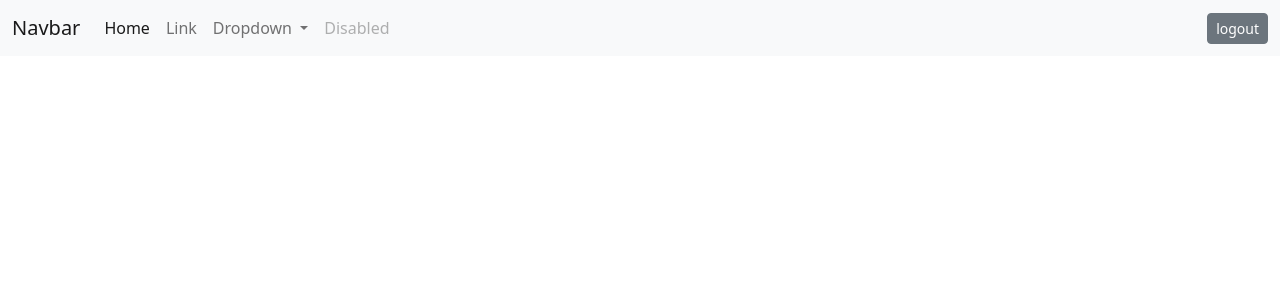
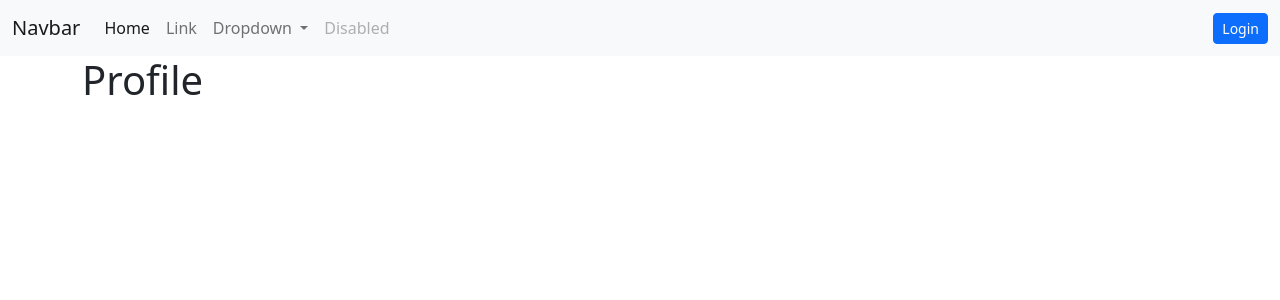
Before and after one commit to santoshkpatro/cleanform, a Vue app: page /profile in a window 1280 px wide. Shown: the top 300 px of the page. Built offline with nearby package versions, Linux system fonts and the light colour scheme; no server answers; sample sign-in values are in the browser's storage.

Commit message:
basic setup done

```diff
--- a/src/App.vue
+++ b/src/App.vue
@@ -3,13 +3,23 @@ import { onMounted } from 'vue'
 import { RouterLink, RouterView } from 'vue-router'
 import Navbar from './components/Navbar.vue'
 import { useAuthStore } from './stores/auth'
+import { getUserStatus } from './api'
 
-onMounted(() => {
+
+onMounted(async () => {
   const authStore = useAuthStore()
 
   const access_token = localStorage.getItem('access_token')
   if (access_token) {
-    authStore.setAuthUser(access_token)
+
+    try {
+      await getUserStatus(access_token)
+      authStore.setAuthUser(access_token)
+    } catch (e) {
+      console.log(e)
+      localStorage.removeItem('access_token')
+    }
+
   }
 })
 </script>
--- a/src/api.js
+++ b/src/api.js
@@ -4,7 +4,14 @@ export const http = axios.create({
   baseURL: 'http://127.0.0.1:8000/v1/',
 })
 
+export const getUserStatus = (access_token) => http.get('auth/status/', {
+  headers: {
+    'Authorization': `Bearer ${access_token}`
+  }
+})
+
 export const authLogin = (data) => http.post('auth/login/', data)
+
 export const verifyRegistrationToken = (token) =>
   http.get('auth/register/', {
     params: {
@@ -18,9 +25,14 @@ export const sendRegistrationEmail = (email) =>
       email,
     },
   })
+
 export const register = (credentials, token) =>
   http.post('auth/register/', credentials, {
     params: {
       token: token,
     },
   })
+
+export const getProfile = () => http.get('auth/profile/')
+
+export const getForms = () => http.get('forms/')
--- a/src/components/Navbar.vue
+++ b/src/components/Navbar.vue
@@ -54,7 +54,7 @@ function handleLogout() {
         </ul>
         <ul class="navbar-nav">
           <li class="nav-item" v-if="!authStore.isLoggedIn">
-            <router-link class="btn btn-sm btn-primary" :to="{ name: 'Login' }"
+            <router-link class="btn btn-sm btn-primary" :to="{ name: 'login' }"
               >Login</router-link
             >
           </li>
--- a/src/router/index.js
+++ b/src/router/index.js
@@ -1,5 +1,6 @@
 import { createRouter, createWebHistory } from 'vue-router'
 import HomeView from '../views/HomeView.vue'
+
 
 const router = createRouter({
   history: createWebHistory(import.meta.env.BASE_URL),
@@ -23,17 +24,43 @@ const router = createRouter({
       children: [
         {
           path: 'login',
-          name: 'Login',
+          name: 'login',
           component: () => import('../views/auth/Login.vue'),
         },
         {
           path: 'register',
-          name: 'Register',
+          name: 'register',
           component: () => import('../views/auth/Register.vue'),
         },
       ],
     },
+    {
+      path: '/profile',
+      name: 'profile',
+      component: () => import('../views/Profile.vue'),
+      meta: { requiresLogin: true }
+    },
+    {
+      path: '/forms',
+      name: 'forms',
+      component: () => import('../views/forms/FormList.vue'),
+      meta: { requiresLogin: true }
+    }
   ],
 })
 
+router.beforeEach((to, from, next) => {
+  // console.log('To: ', to)
+  // console.log('From: ', from)
+
+  if(to.meta.requiresLogin) {
+    const access_token = localStorage.getItem('access_token')
+    if(!access_token) {
+      next({ name: 'login', query: { 'redirect': to.fullPath } })
+    }
+  }
+
+  next()
+})
+
 export default router
--- /dev/null
+++ b/src/views/Profile.vue
@@ -0,0 +1,9 @@
+<script setup>
+
+</script>
+
+<template>
+<div class="container">
+    <h1>Profile</h1>
+</div>
+</template>
--- a/src/views/auth/Login.vue
+++ b/src/views/auth/Login.vue
@@ -1,13 +1,21 @@
 <script setup>
-import { reactive } from 'vue'
+import { reactive, onMounted } from 'vue'
+import { useRouter, useRoute } from 'vue-router'
 import { authLogin } from '../../api'
+// import router from '../../router';
 import { useAuthStore } from '../../stores/auth'
 
 const authStore = useAuthStore()
+const route = useRoute()
+const router = useRouter()
 
 const credentials = reactive({
   email: '',
   password: '',
+})
+
+onMounted(() => {
+  console.log(route.query)
 })
 
 async function handleLogin() {
@@ -18,6 +26,15 @@ async function handleLogin() {
     })
 
     authStore.setAuthUser(data.access_token)
+
+    // check for next query params
+    if(route.query.hasOwnProperty('redirect')) {
+      router.push(route.query.redirect)
+    } else {
+      // Redirecting to home page
+      router.push({name: 'home'})
+    }
+
   } catch (e) {
     console.log(e.response.data.detail)
   }
--- /dev/null
+++ b/src/views/forms/FormList.vue
@@ -0,0 +1,21 @@
+<script setup>
+import { reactive, onMounted, ref } from 'vue'
+import { getForms } from '../../api'
+
+const forms = ref([])
+
+onMounted(async () => {
+    try {
+        const { data } = await getForms()
+        forms.value = data.results
+    } catch (e) {
+        console.log(e)
+    }
+})
+</script>
+
+<template>
+<div class="container">
+    <h5 v-for="form in forms" :key="form.id">{{ form.title }}</h5>
+</div>
+</template>
```
Also changed, not shown: 2 other files (tests, documents, lock files or other folders).
